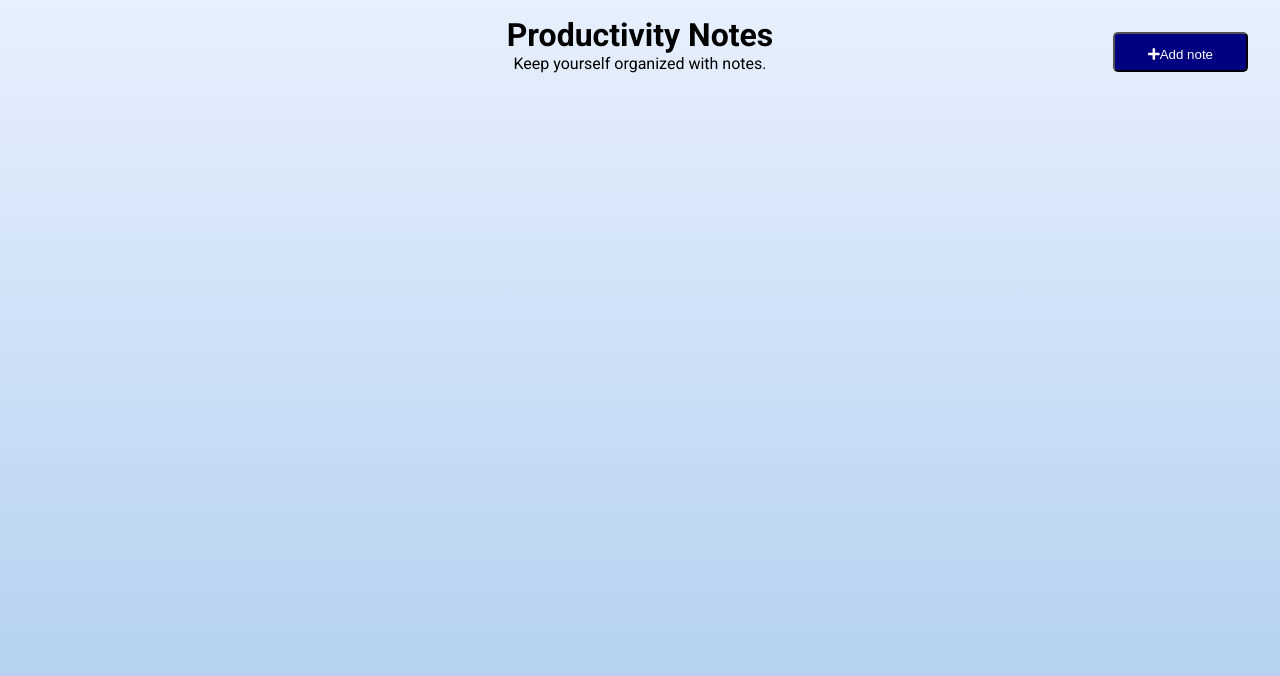
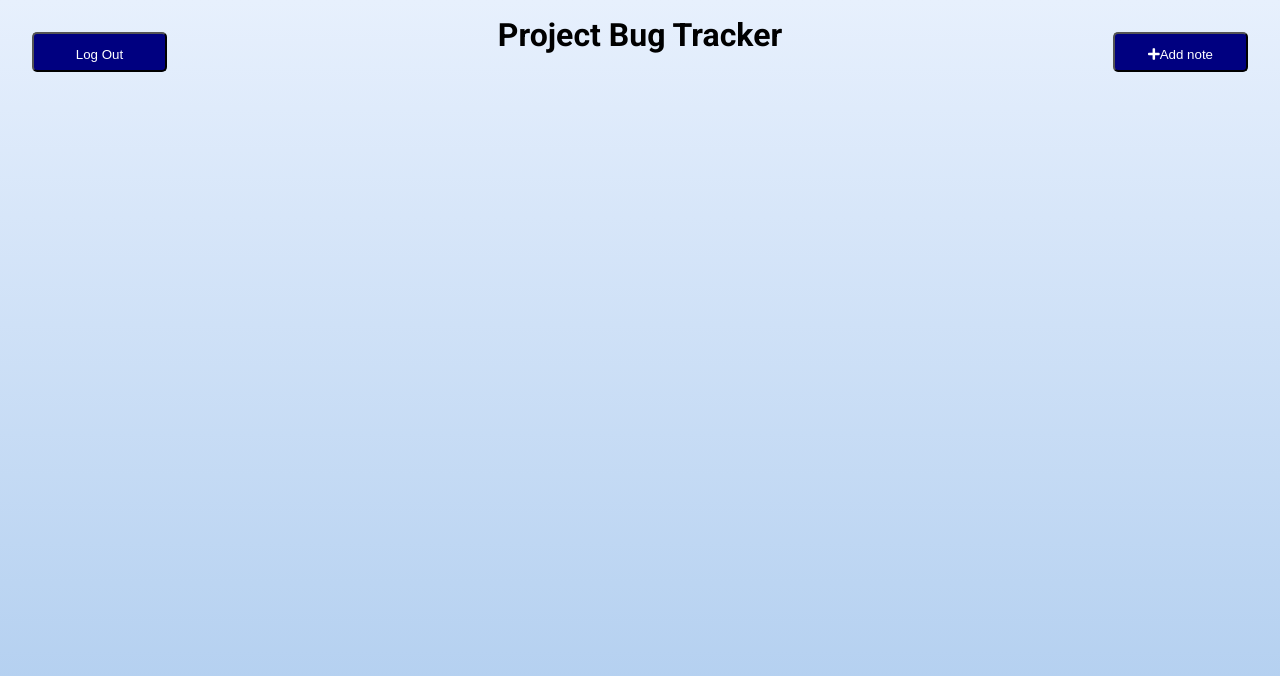
Before and after one commit to jodi08/notes-app, a plain HTML site: page index.html in a window 1280 px wide. Drawn offline with Linux system fonts and the light colour scheme.

Commit message:
add logout button, change font family for login page,  add event listener for logout button, add logout button styles

```diff
--- a/index.html
+++ b/index.html
@@ -14,8 +14,10 @@
     <title>Notes App</title>
   </head>
   <body>
-    <h1>Productivity Notes</h1>
-    <p>Keep yourself organized with notes.</p>
+    <nav>
+      <button class="btn-logout">Log Out</button>
+    </nav>
+    <h1>Project Bug Tracker</h1>
     <button class="add-btn"><i class="fas fa-plus"></i>Add note</button>
 
     <div class="note-container">
--- a/login.css
+++ b/login.css
@@ -1,4 +1,4 @@
-@import url("https://fonts.googleapis.com/css2?family=Cormorant+Garamond:ital,wght@1,300;1,400;1,500;1,600;1,700&display=swap");
+@import url("https://fonts.googleapis.com/css2?family=Roboto:wght@100;300;400;500;700;900&display=swap");
 * {
   box-sizing: border-box;
   margin: 0;
@@ -146,7 +146,7 @@ body {
   margin: 75px;
 }
 .form-container h1 {
-  font-family: "Montserrat", sans-serif;
+  font-family: "Roboto", sans-serif;
   margin-bottom: 20px;
   text-transform: uppercase;
 }
--- a/script.js
+++ b/script.js
@@ -1,10 +1,18 @@
 const addBtn = document.querySelector(".add-btn");
+const logoutBtn = document.querySelector('.btn-logout');
 
 const notes = JSON.parse(localStorage.getItem('savedNotes'));
 
 if(notes) {
   notes.foreach((note) => addNote(note))
 }
+logoutBtn.addEventListener('click', (e) => {
+  e.preventDefault()
+  username = ''
+  password = ''
+  window.location.replace('/login.html')
+  console.log('it worked')
+})
 
 addBtn.addEventListener('click', () => addNote())
 
--- a/style.css
+++ b/style.css
@@ -61,3 +61,15 @@ h1 {
   border-radius: 15px;
   visibility: visible;
 }
+.btn-logout {
+  height: 40px;
+  width: 135px;
+  border-radius: 5px;
+  background-color: #000080;
+  color: #fff;
+  margin: 1.5vw;
+  padding: 1vw;
+  position: fixed;
+  top: 1vw;
+  left: 1vw;
+}
```
Also changed, not shown: 1 other file.
